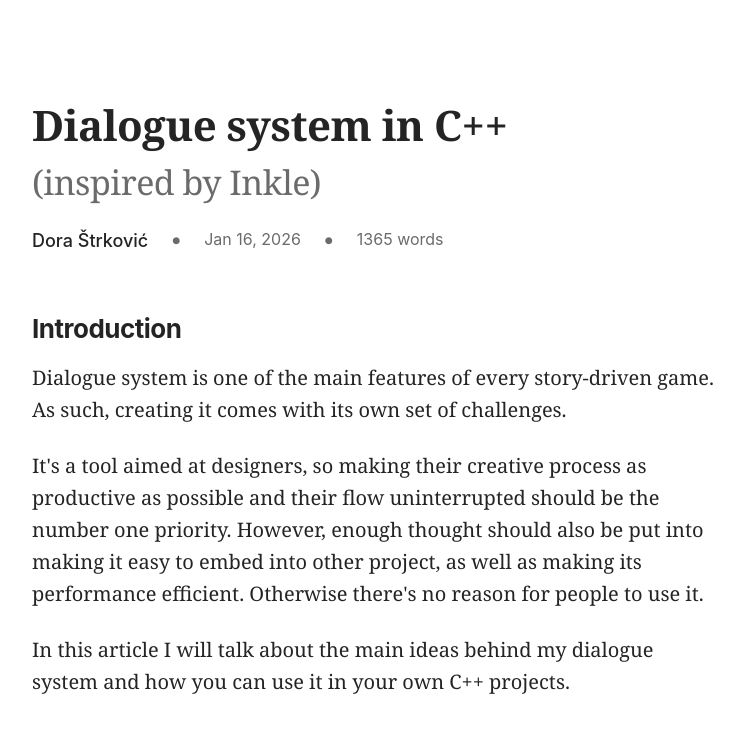
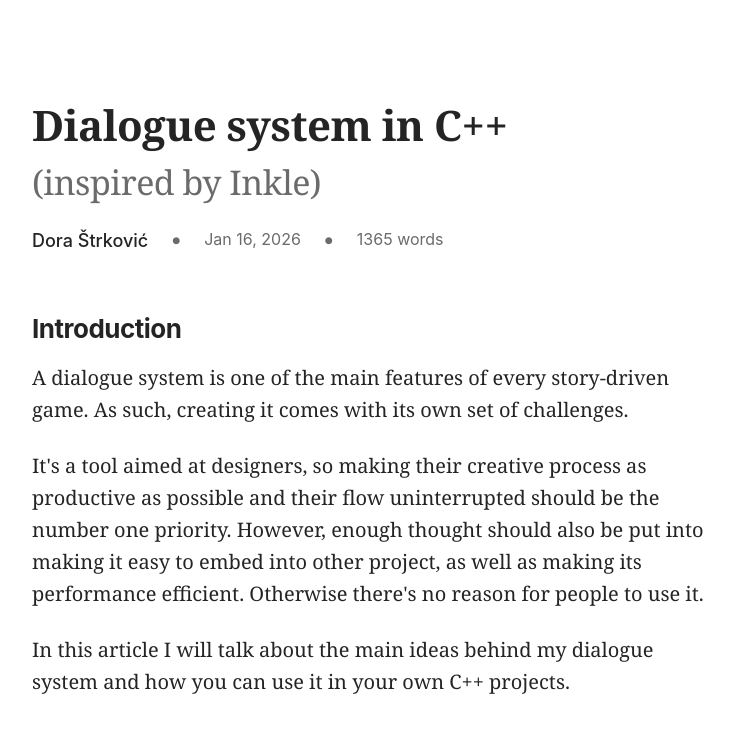
Before and after one commit to door6/dialogue-system, a plain HTML site: page index.html in a window 1280 px wide. Shown: the top 735 px of the page, without its empty margins (262-1017 px from the left). Drawn offline with nearby package versions, Linux system fonts and the light colour scheme.

Commit message:
Final update

```diff
--- a/index.html
+++ b/index.html
@@ -30,7 +30,7 @@
           <!-- Introduction -->
           <h2 class="article-heading">Introduction</h2>
             <p class="article-paragraph">
-                Dialogue system is one of the main features of every story-driven game. As such, creating it comes with its own set of challenges.
+                A dialogue system is one of the main features of every story-driven game. As such, creating it comes with its own set of challenges.
             </p>
             <p class="article-paragraph">
                 It's a tool aimed at designers, so making their creative process as productive as possible and their flow uninterrupted should be the number one priority.  However, enough thought should also be put into making it easy to embed into other project, as well as making its performance efficient. Otherwise there's no reason for people to use it.
```
